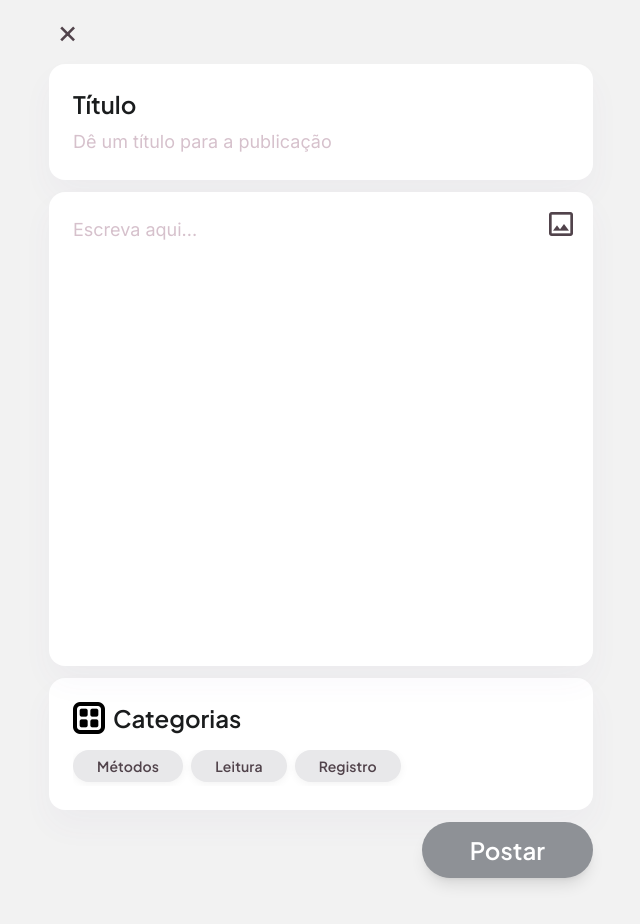
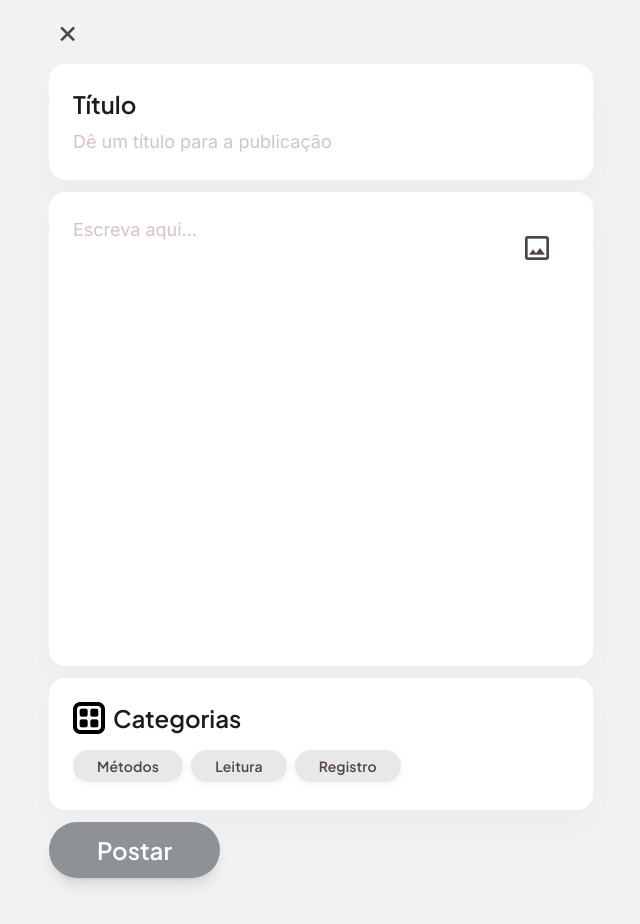
Before and after one commit to guilhermufc/Projeto-3, a React (Vite) app in the folder frontend/: page /post in a window 1280 px wide. Shown: the top 924 px of the page, without its empty margins (319-959 px from the left). Built offline with nearby package versions, Linux system fonts and the light colour scheme.

Commit message:
feat: adjust Post component - move submit button to bottom-left and place image preview inside text container

```diff
--- a/frontend/src/components/Post.jsx
+++ b/frontend/src/components/Post.jsx
@@ -138,7 +138,8 @@
           </div>
 
           <div className="flex flex-col gap-3">
-            <div className="relative w-full bg-surface-container-lowest rounded-2xl min-h-[400px] p-md main-card-shadow focus-within:ring-2 focus-within:ring-primary-container transition-all">
+            <div className="bg-surface-container-lowest rounded-2xl p-md main-card-shadow focus-within:ring-2 focus-within:ring-primary-container transition-all">
+              <div className="relative w-full">
                 <button
                   type="button"
                   onClick={openAttachmentPicker}
@@ -149,7 +150,7 @@
                 </button>
 
                 <textarea
-                className="w-full h-full border-none focus:ring-0 bg-transparent font-body-lg text-body-lg text-on-surface placeholder-outline-variant resize-none pr-12"
+                  className="w-full border-none focus:ring-0 bg-transparent font-body-lg text-body-lg text-on-surface placeholder-outline-variant resize-none pr-12 min-h-[400px]"
                   placeholder="Escreva aqui..."
                   rows="15"
                   value={content}
@@ -158,7 +159,7 @@
               </div>
 
               {imagePreviewUrl && (
-              <div className="overflow-hidden rounded-[28px] bg-surface-container-highest">
+                <div className="overflow-hidden rounded-[28px] bg-surface-container-highest mt-4">
                   <img
                     src={imagePreviewUrl}
                     alt="Pré-visualização da imagem"
@@ -166,6 +167,7 @@
                   />
                 </div>
               )}
+            </div>
 
             <div className="bg-surface-container-lowest rounded-2xl p-md main-card-shadow flex flex-col gap-4">
               <div className="flex items-center gap-2">
@@ -201,7 +203,7 @@
             className="hidden"
           />
 
-          <div className="flex justify-end pb-xl">
+          <div className="flex justify-start pb-xl">
             <button
               type="submit"
               disabled={loading}
```
Lines whose indentation alone changed are shown as unchanged.
